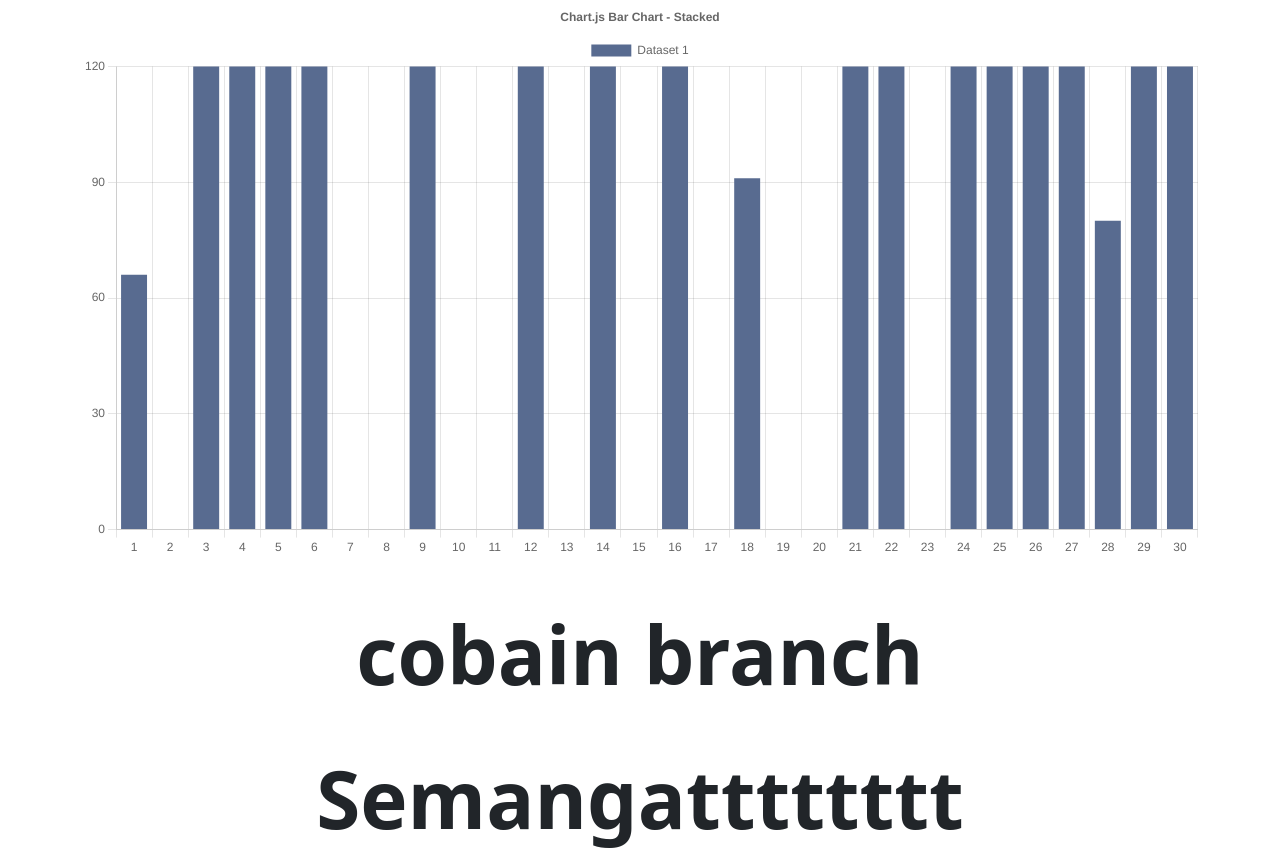
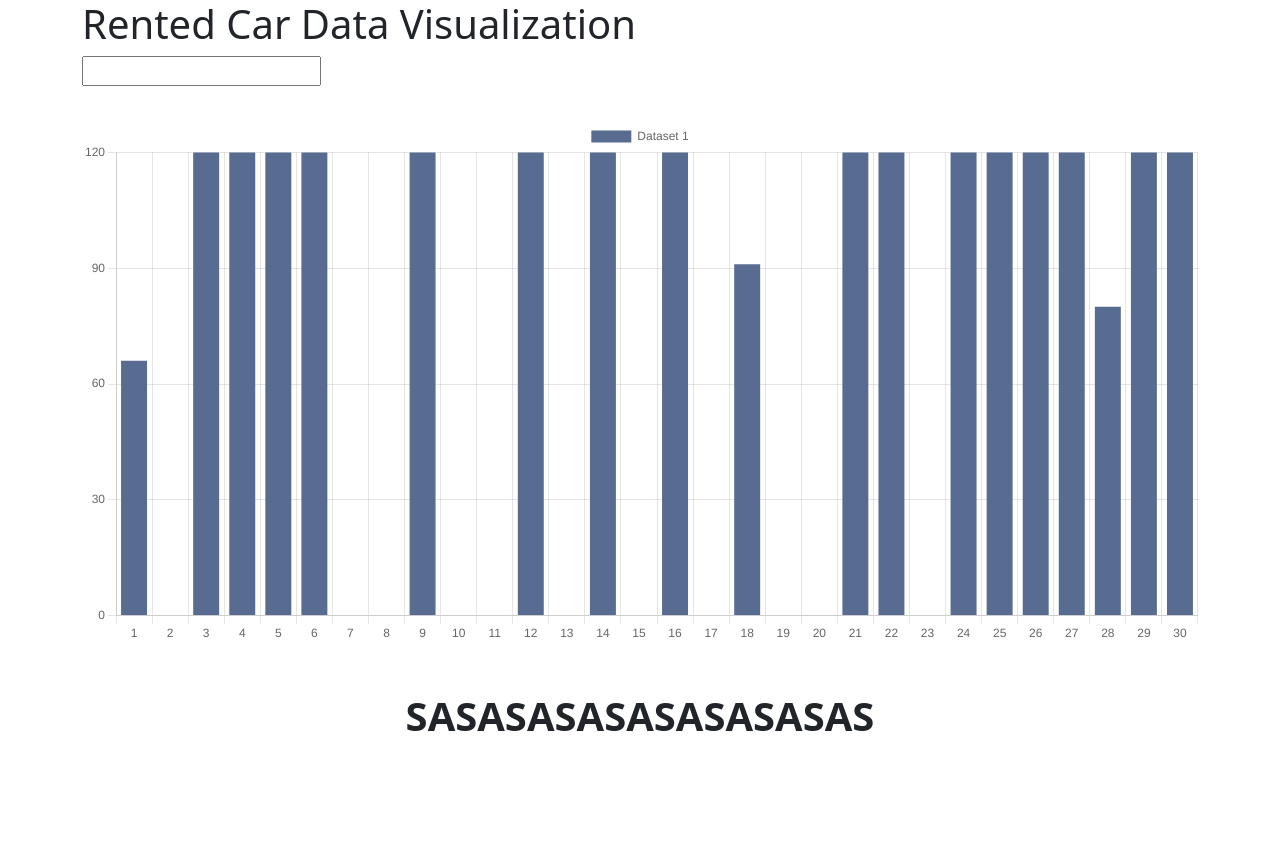
Before and after one commit to singgihseptiann/kelompok1-platinum-cms, a React (Create React App) app: page / in a window 1280 px wide. After the commit the page ends 800 px from the top, so only its background shows below. Built offline with nearby package versions, Linux system fonts and the light colour scheme.

Commit message:
barChart belum beres

```diff
--- a/src/App.js
+++ b/src/App.js
@@ -12,8 +12,6 @@ function App() {
     <div>
       {/* ini buat coba-coba aja */}
       <BarChartComponent />
-      <CobaComponent />
-      <TestComponent />
     </div>
   );
 }
--- a/src/component/barChart.js
+++ b/src/component/barChart.js
@@ -1,7 +1,8 @@
 import React from "react";
-import { Row, Col } from "react-bootstrap";
+import { Row, Col, Table } from "react-bootstrap";
 import { Bar } from "react-chartjs-2";
 import { faker } from "@faker-js/faker";
+import "../style/styles.css";
 import {
   Chart as ChartJS,
   CategoryScale,
@@ -28,7 +29,6 @@ export const options = {
   plugins: {
     title: {
       display: true,
-      text: "Chart.js Bar Chart - Stacked",
     },
   },
   responsive: true,
@@ -41,6 +41,7 @@ export const options = {
       beginAtZero: true,
       min: 0,
       max: 120,
+      text: "Chart.js Bar Chart - Stacked",
       ticks: {
         stepSize: 30,
         callback: (value) => {
@@ -67,7 +68,14 @@ const BarChartComponent = () => {
     <Container>
       <Row>
         <Col>
+        <h1>Rented Car Data Visualization</h1>
+        <input></input>
           <Bar options={options} data={data} />
+        </Col>
+      </Row>
+      <Row>
+        <Col className="mt-5">
+          <h1 className="text-center fw-bold">SASASASASASASASASAS</h1>
         </Col>
       </Row>
     </Container>
--- /dev/null
+++ b/src/style/styles.css
@@ -0,0 +1,3 @@
+.table-header {
+  background-color: #cfd4ed;
+}
```
